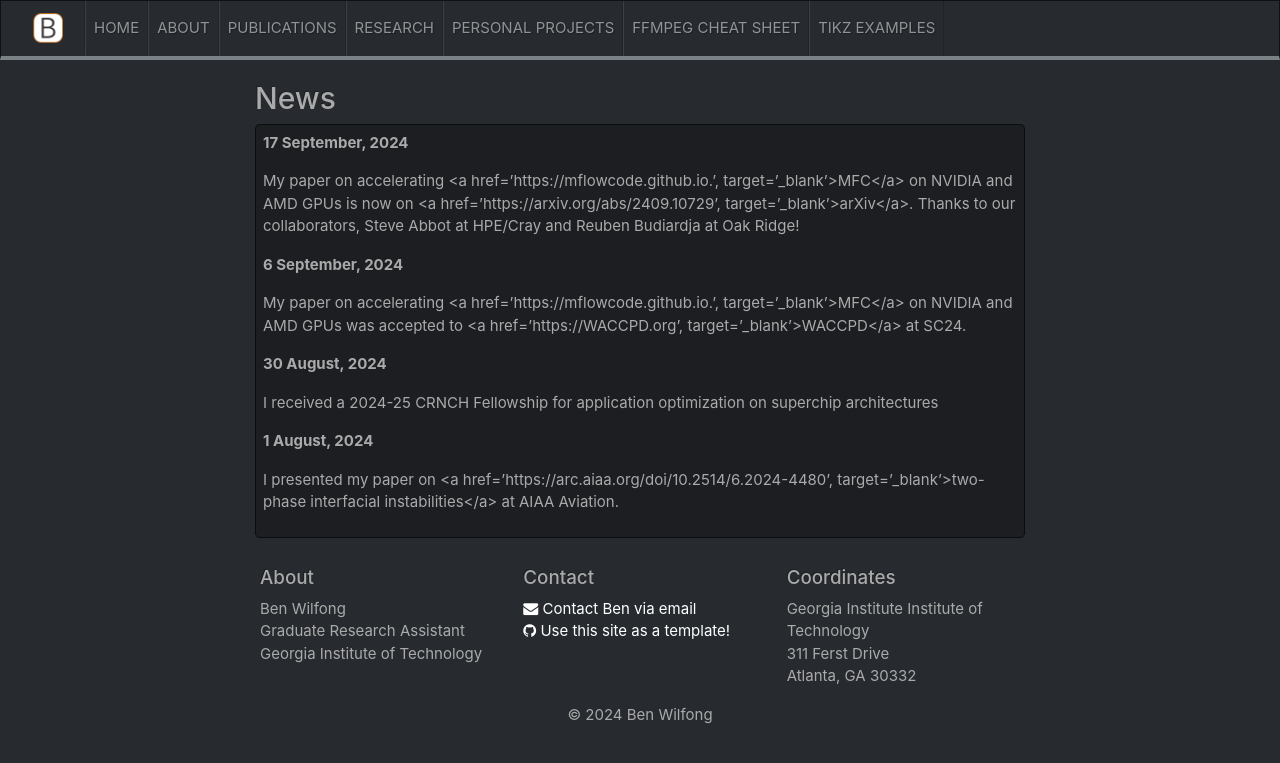
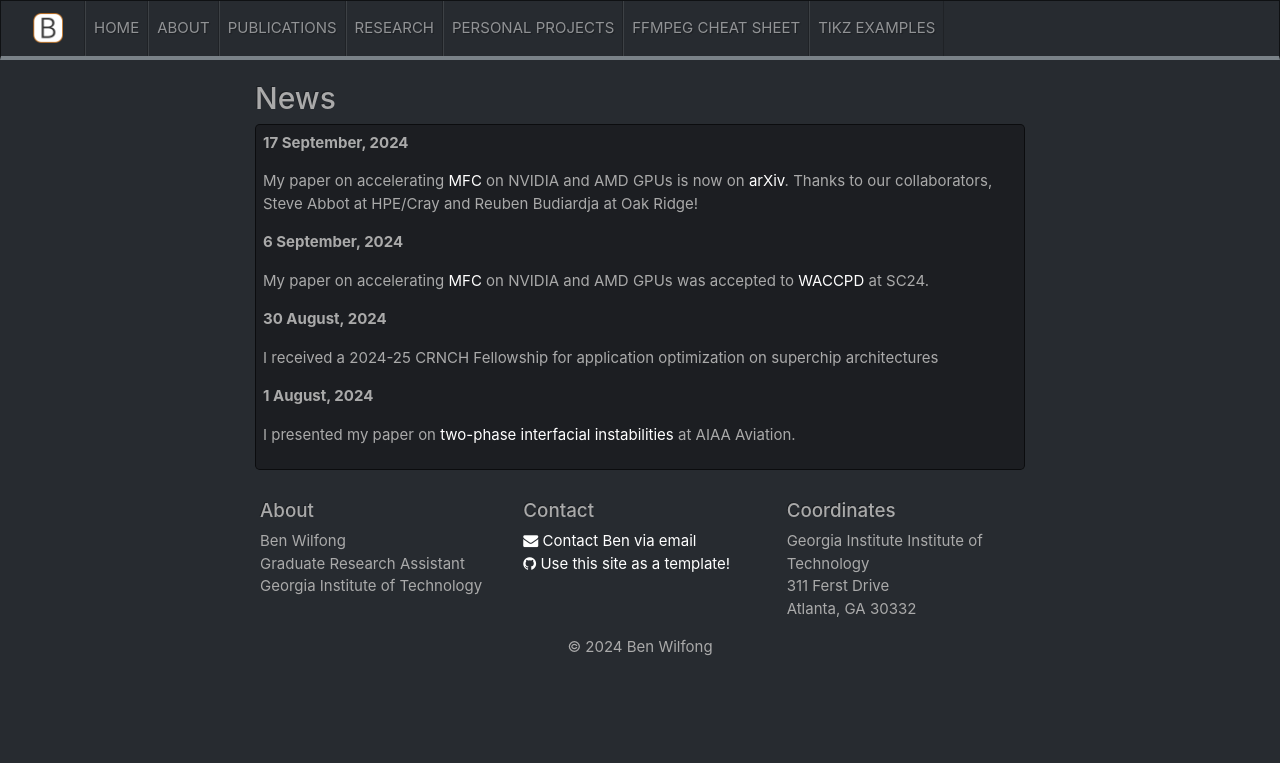
Before and after one commit to wilfonba/wilfonba.github.io, a Jekyll site: the page built from _pages/allnews.md, in a window 1280 px wide. Shown: the top 763 px of the page. Built offline with Jekyll 4.4.1, drawn with Linux system fonts in a browser that asks for light colours; nearby versions of some CDN libraries; a style sheet for code colours, icons or effects is not loaded.

Commit message:
fix allnews

```diff
--- a/Gemfile
+++ b/Gemfile
@@ -4,6 +4,7 @@ gem "jekyll", "4.3.3"
 gem "rack", ">= 2.2.3"
 gem "kramdown-parser-gfm"
 gem 'jekyll-scholar'
+gem "jekyll-seo-tag"
 gem "webrick", "~> 1.7"
 gem "csv"
 gem "base64"
--- a/_config.yml
+++ b/_config.yml
@@ -57,7 +57,8 @@ kramdown:
   enable_coderay: false
   parse_block_html: true # default for kramdown is false. This will enable using Markdown links
 
-plugins: ["jekyll/scholar"]
+plugins:
+  - jekyll/scholar
 
 scholar:
   last_name: Doe
--- a/_data/news.yml
+++ b/_data/news.yml
@@ -1,11 +1,11 @@
 - date: 17 September, 2024
-  headline: "My paper on accelerating <a href='https://mflowcode.github.io.', target='_blank'>MFC</a> on NVIDIA and AMD GPUs is now on <a href='https://arxiv.org/abs/2409.10729', target='_blank'>arXiv</a>. Thanks to our collaborators, Steve Abbot at HPE/Cray and Reuben Budiardja at Oak Ridge!"
+  headline: "My paper on accelerating [MFC](https://mflowcode.github.io){:target='_blank'} on NVIDIA and AMD GPUs is now on [arXiv](https://arxiv.org/abs/2409.10729){:target='_blank'}. Thanks to our collaborators, Steve Abbot at HPE/Cray and Reuben Budiardja at Oak Ridge!"
 
 - date: 6 September, 2024
-  headline: "My paper on accelerating <a href='https://mflowcode.github.io.', target='_blank'>MFC</a> on NVIDIA and AMD GPUs was accepted to <a href='https://WACCPD.org', target='_blank'>WACCPD</a> at SC24."
+  headline: "My paper on accelerating [MFC](https://mflowcode.github.io){:target='_blank'} on NVIDIA and AMD GPUs was accepted to [WACCPD](https://WACCPD.org){:target='_blank'} at SC24."
 
 - date: 30 August, 2024
   headline: "I received a 2024-25 CRNCH Fellowship for application optimization on superchip architectures"
 
 - date: 1 August, 2024
-  headline: "I presented my paper on <a href='https://arc.aiaa.org/doi/10.2514/6.2024-4480', target='_blank'>two-phase interfacial instabilities</a> at AIAA Aviation."
+  headline: "I presented my paper on [two-phase interfacial instabilities](https://arc.aiaa.org/doi/10.2514/6.2024-4480){:target='_blank'} at AIAA Aviation."
--- a/_includes/news.html
+++ b/_includes/news.html
@@ -6,6 +6,6 @@
     <p>{{ article.headline }}</p>
   {% endfor %}
 
-  <!--<h5><a href="{{ site.url }}{{ site.baseurl }}/allnews.html">... see all News</a></h5>-->
+  <h5><a href="{{ site.url }}{{ site.baseurl }}/allnews.html">... see all News</a></h5>
 
 </div>
--- a/_pages/allnews.md
+++ b/_pages/allnews.md
@@ -11,7 +11,6 @@ permalink: /allnews.html
 {% for article in site.data.news %}
 <b>{{ article.date }}</b>
 
-{{ article.headline }}
+{{ article.headline | markdownify }}
 {% endfor %}
-
 </div>
```
Also changed, not shown: Gemfile.lock.
